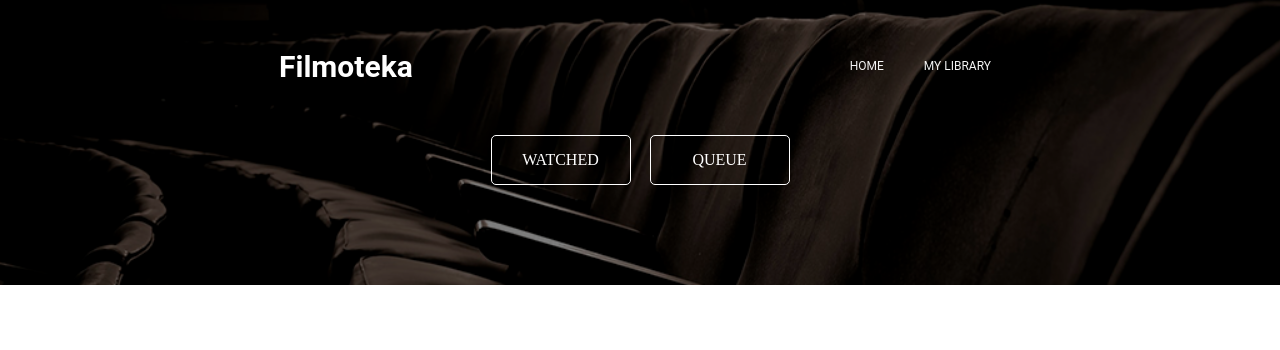
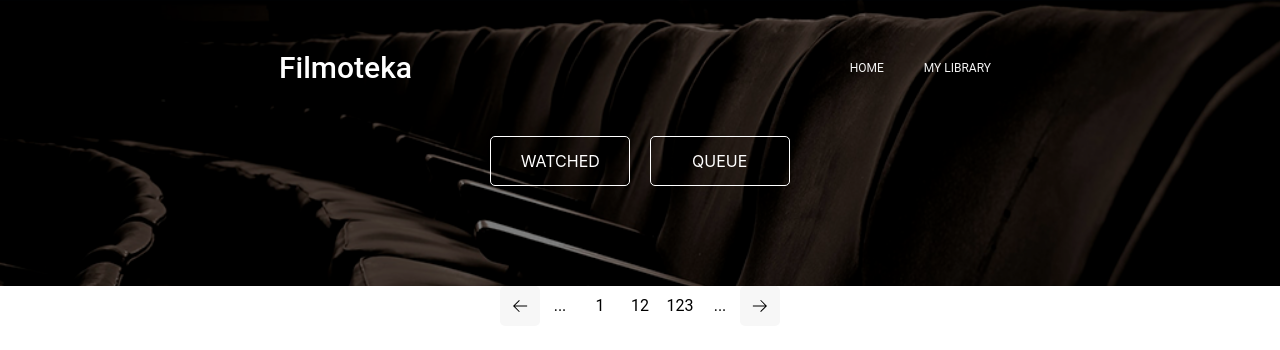
Before and after one commit to Do0dLeZ/filmoteka, a website built with webpack: page src/index.html in a window 1280 px wide. Built offline with nearby package versions, Linux system fonts and the light colour scheme.

Commit message:
pagination_markup_added

```diff
--- a/src/index.html
+++ b/src/index.html
@@ -3,6 +3,12 @@
   <head>
     <meta name="viewport" content="width=device-width, initial-scale=1.0" />
     <meta http-equiv="X-UA-Compatible" content="ie=edge" />
+    <link
+      rel="stylesheet"
+      href="https://stackpath.bootstrapcdn.com/bootstrap/4.5.2/css/bootstrap.min.css"
+      integrity="sha384-JcKb8q3iqJ61gNV9KGb8thSsNjpSL0n8PARn9HuZOnIxN0hoP+VmmDGMN5t9UJ0Z"
+      crossorigin="anonymous"
+    />
     <title>Document</title>
   </head>
   <body>
@@ -51,6 +57,74 @@
       </div>
     </header>
 
+    <div class="pagination-container">
+      <nav aria-label="movie-list_pagination" class="movie-list_pagination">
+        <ul class="pagination pagination_list">
+          <li class="page-item pagination_button">
+            <a
+              class="pagination-link pagination-link__focus arrow-butt"
+              href="#"
+              ><svg
+                id="arrow"
+                class="arrow"
+                viewBox="0 0 512 512"
+                height="15"
+                width="15"
+                xmlns="http://www.w3.org/2000/svg"
+              >
+                <path
+                  d="m206.812 34.446-206.812 206.673 206.743 206.674 24.353-24.284-165.167-165.167h416.31v-34.445h-416.31l165.236-165.236z"
+                ></path>
+              </svg>
+            </a>
+          </li>
+          <li class="page-item pagination_button">
+            <a class="pagination-link" href="#"
+              ><p class="pagination-number">...</p></a
+            >
+          </li>
+          <li class="page-item pagination_button">
+            <a class="pagination-link pagination-link__focus" href="#"
+              ><p class="pagination-number">1</p></a
+            >
+          </li>
+          <li class="page-item pagination_button">
+            <a class="pagination-link pagination-link__focus" href="#"
+              ><p class="pagination-number">12</p></a
+            >
+          </li>
+          <li class="page-item pagination_button">
+            <a class="pagination-link pagination-link__focus" href="#"
+              ><p class="pagination-number">123</p></a
+            >
+          </li>
+          <li class="page-item pagination_button">
+            <a class="pagination-link" href="#"
+              ><p class="pagination-number">...</p></a
+            >
+          </li>
+          <li class="page-item pagination_button">
+            <a
+              class="pagination-link pagination-link__focus arrow-butt rotate"
+              href="#"
+              ><svg
+                id="arrow"
+                class="arrow"
+                viewBox="0 0 512 512"
+                height="15"
+                width="15"
+                xmlns="http://www.w3.org/2000/svg"
+              >
+                <path
+                  d="m206.812 34.446-206.812 206.673 206.743 206.674 24.353-24.284-165.167-165.167h416.31v-34.445h-416.31l165.236-165.236z"
+                ></path>
+              </svg>
+            </a>
+          </li>
+        </ul>
+      </nav>
+    </div>
+
     <script src="/src/index.js"></script>
   </body>
 </html>
--- /dev/null
+++ b/src/sass/components/_pagination.scss
@@ -0,0 +1,70 @@
+.pagination-container {
+  display: flex;
+}
+.movie-list_pagination {
+  margin-left: auto;
+  margin-right: auto;
+}
+.pagination_list {
+  margin: 0;
+  padding: 0;
+  list-style: none;
+}
+.pagination_button {
+  position: relative;
+  display: block;
+  width: 40px;
+  height: 40px;
+  border-radius: 5px;
+  overflow: hidden;
+  &:hover .arrow,
+  :focus .arrow {
+    fill: $main-bgcolor;
+  }
+}
+.pagination-link {
+  position: relative;
+  display: flex;
+  width: 40px;
+  height: 40px;
+  justify-content: center;
+  text-decoration: none;
+  color: $cards-title-color;
+  font-family: $main-font-text;
+  &:hover,
+  :focus {
+    text-decoration: none;
+  }
+}
+.pagination-link__focus {
+  &:hover,
+  :focus {
+    background-color: $btn-active-bgcolor;
+  }
+  &:hover .pagination-number,
+  :focus .pagination-number {
+    color: $main-bgcolor;
+  }
+}
+.pagination-number {
+  margin-top: auto;
+  margin-bottom: auto;
+  margin-left: auto;
+  margin-right: auto;
+  justify-content: center;
+  color: $cards-title-color;
+  font-family: $main-font-text;
+}
+.arrow-butt {
+  background-color: #f7f7f7;
+}
+.arrow {
+  fill: black;
+  margin-top: auto;
+  margin-bottom: auto;
+  margin-left: auto;
+  margin-right: auto;
+}
+.rotate {
+  transform: rotate(180deg);
+}
--- a/src/sass/main.scss
+++ b/src/sass/main.scss
@@ -1,6 +1,8 @@
 @import './utils/_normalizer.scss';
 @import './utils/_colors.scss';
 @import './utils/_base.scss';
+@import './utils/fonts';
 
 @import './components/header';
 @import './components/footer';
+@import './components/pagination';
```
Also changed, not shown: src/html/pagination-markup.html (added, +65 -0 lines).
